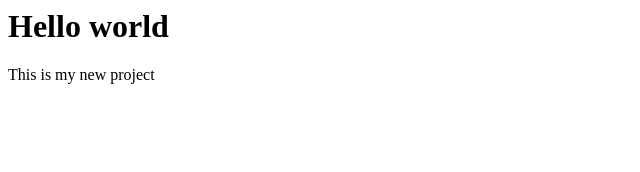
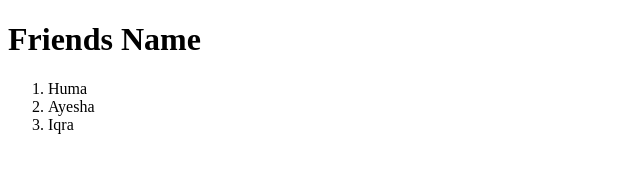
Before and after one commit to Alishaaa007/Remote-to-local, a plain HTML site: page home.html in a window 1280 px wide. Shown: the whole page, without its empty margins (0-640 px from the left). Drawn offline with Linux system fonts and the light colour scheme.

Commit message:
added a new list

```diff
--- a/home.html
+++ b/home.html
@@ -1,2 +1,16 @@
-<h1>Hello world</h1>
-<p>This is my new project</p>
+<!DOCTYPE html>
+<html lang="en">
+<head>
+    <meta charset="UTF-8">
+    <meta name="viewport" content="width=, initial-scale=1.0">
+    <title>Document</title>
+</head>
+<body>
+    <h1>Friends Name</h1>
+    <ol>
+        <li>Huma</li>
+        <li>Ayesha</li>
+        <li>Iqra</li>
+    </ol>
+</body>
+</html>
```
